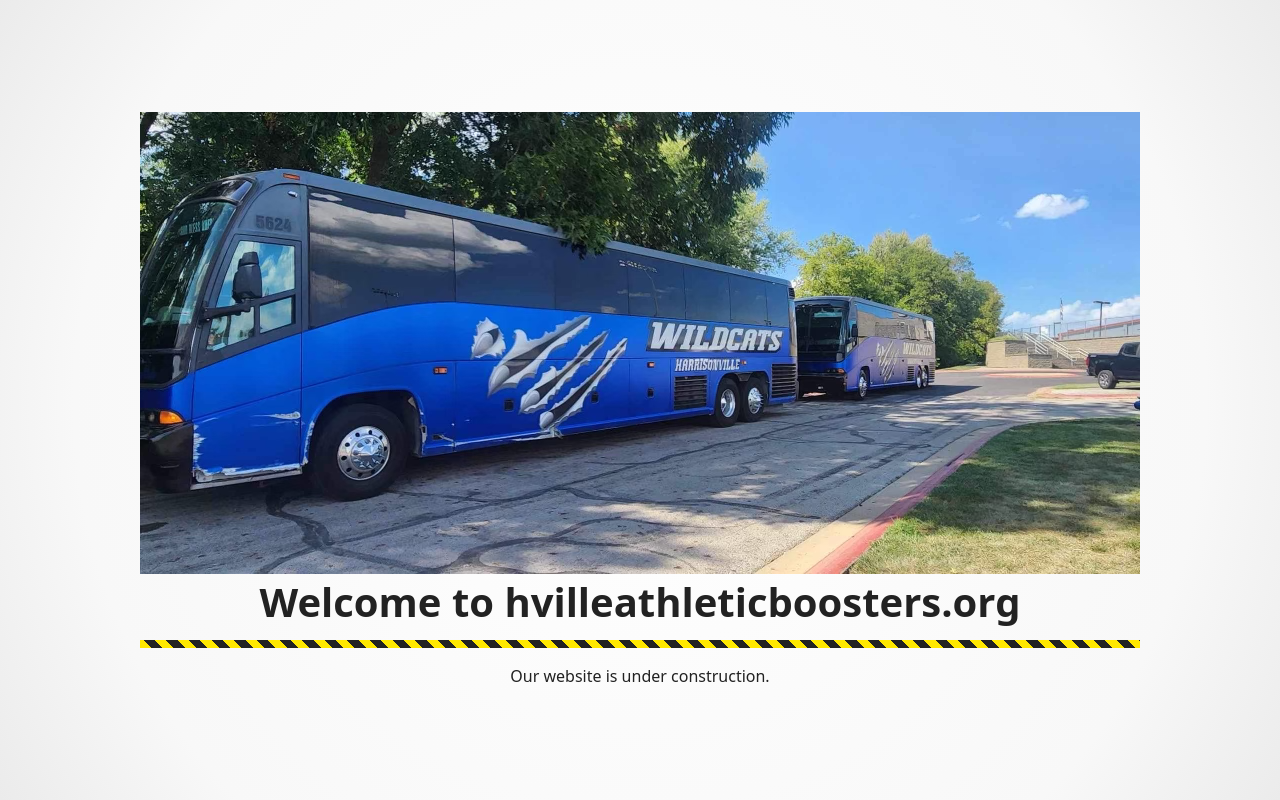
After one commit to skylarcalvin/hville_booster_webapp, a Django app: template home/templates/home/under_construction.html in a window 1280 px wide. The commit adds this page. Run offline with Django 5.2, Linux system fonts and the light colour scheme; the template is opened without the code that fills it, so the values that code supplies are empty; parts of the project's set-up code (start-up, migrations or seed data) failed here and were passed over; some libraries are stand-ins or nearby versions.

Commit message:
Deployed under construction site.

```diff
--- a/home/templates/home/home_page.html
+++ b/home/templates/home/home_page.html
@@ -16,6 +16,6 @@
 {% comment %}
 Delete the line below if you're just getting started and want to remove the welcome screen!
 {% endcomment %}
-{% include 'home/index.html' %}
+{% include 'home/under_construction.html' %}
 
 {% endblock content %}
--- /dev/null
+++ b/home/templates/home/under_construction.html
@@ -0,0 +1,63 @@
+{% load static %}
+
+<!doctype html>
+<html lang="en">
+  <head>
+    <meta charset="utf-8">
+    <meta name="viewport" content="width=device-width, initial-scale=1">
+    <title>example.com</title>
+    <style>
+      html, body {
+        height: 100%;
+      }
+      body {
+        background-color: #fff;
+        background: radial-gradient(circle at center, #fff 0%, #f8f8f8 75%, #ebebeb 100%);
+        color: #222;
+        font-family: system-ui, -apple-system, "Segoe UI", Roboto, "Helvetica Neue", Arial, "Noto Sans", "Liberation Sans", sans-serif;
+        font-size: 1rem;
+        line-height: 1.5;
+        margin: 0;
+        display: flex;
+        justify-content: center;
+        align-items: center;
+      }
+      main {
+        padding: 1rem;
+        text-align: center;
+      }
+      h1 {
+        font-size: 2.5rem;
+        line-height: 1.1;
+        margin: 0;
+      }
+      @media screen and (max-width: 480px) {
+        h1 {
+          font-size: 1.5rem;
+        }
+      }
+      h1::after {
+        content: "";
+        background-color: #ffe800;
+        background: repeating-linear-gradient(45deg, #ffe800, #ffe800 0.5rem, #222 0.5rem, #222 1.0rem);
+        display: block;
+        height: 0.5rem;
+        margin-top: 1rem;
+      }
+      img {
+        max-width: 100%;
+        height: auto;
+      }
+      p {
+        margin: 1rem 0 0 0;
+      }
+    </style>
+  </head>
+  <body>
+    <main>
+      <img src="{% static 'img/blue_bg.png' %}" alt="" data-aos="fade-in">
+      <h1>Welcome to hvilleathleticboosters.org</h1>
+      <p>Our website is under construction.</p>
+    </main>
+  </body>
+</html>
```
